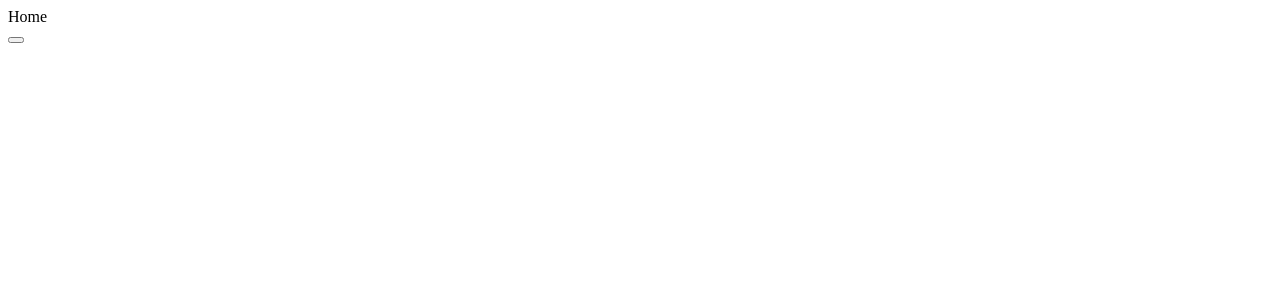
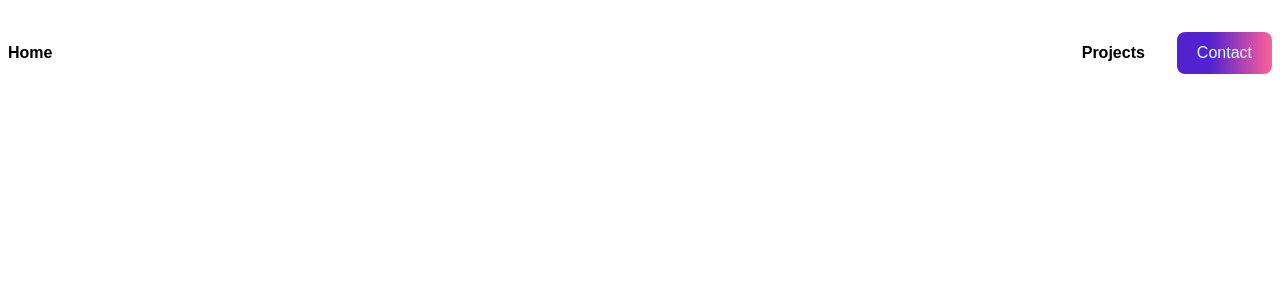
Before and after one commit to Luiz-Filipee/Portfolio, an Angular app: page / in a window 1280 px wide. Shown: the top 300 px of the page. Built offline with nearby package versions, Linux system fonts and the light colour scheme.

Commit message:
feat: add header

```diff
--- a/src/app/shared/header/header.component.css
+++ b/src/app/shared/header/header.component.css
@@ -0,0 +1,20 @@
+header {
+    display: flex;
+    align-items: center;
+    justify-content: space-between;
+    padding-top: 24px;
+}
+
+header div {
+    display: flex;
+    align-items: center;
+    justify-content: center;
+    gap: 32px;
+}
+
+header a {
+    font-family: 'Montserrat', sans-serif;
+    font-weight: 600;
+    font-size: 16px;
+    cursor: pointer;
+}
--- a/src/app/shared/header/header.component.html
+++ b/src/app/shared/header/header.component.html
@@ -1,8 +1,9 @@
 <header>
     <a>Home</a>
     <div class="menu">
-        <button
-            text="contact me"
-        ></button>
+        <a>Projects</a>
+        <btn-primary
+            text="Contact"
+        ></btn-primary>
     </div>
 </header>
```
